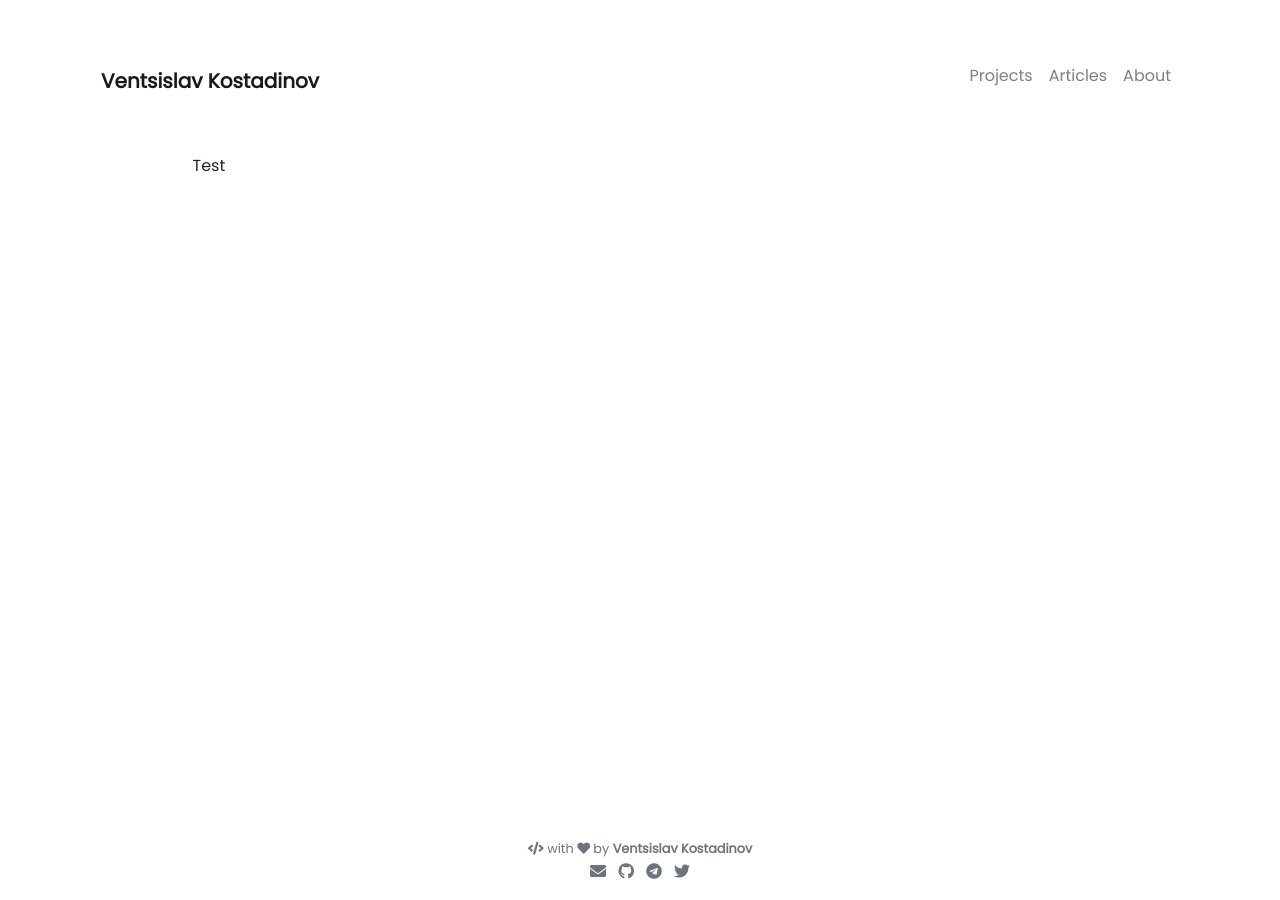
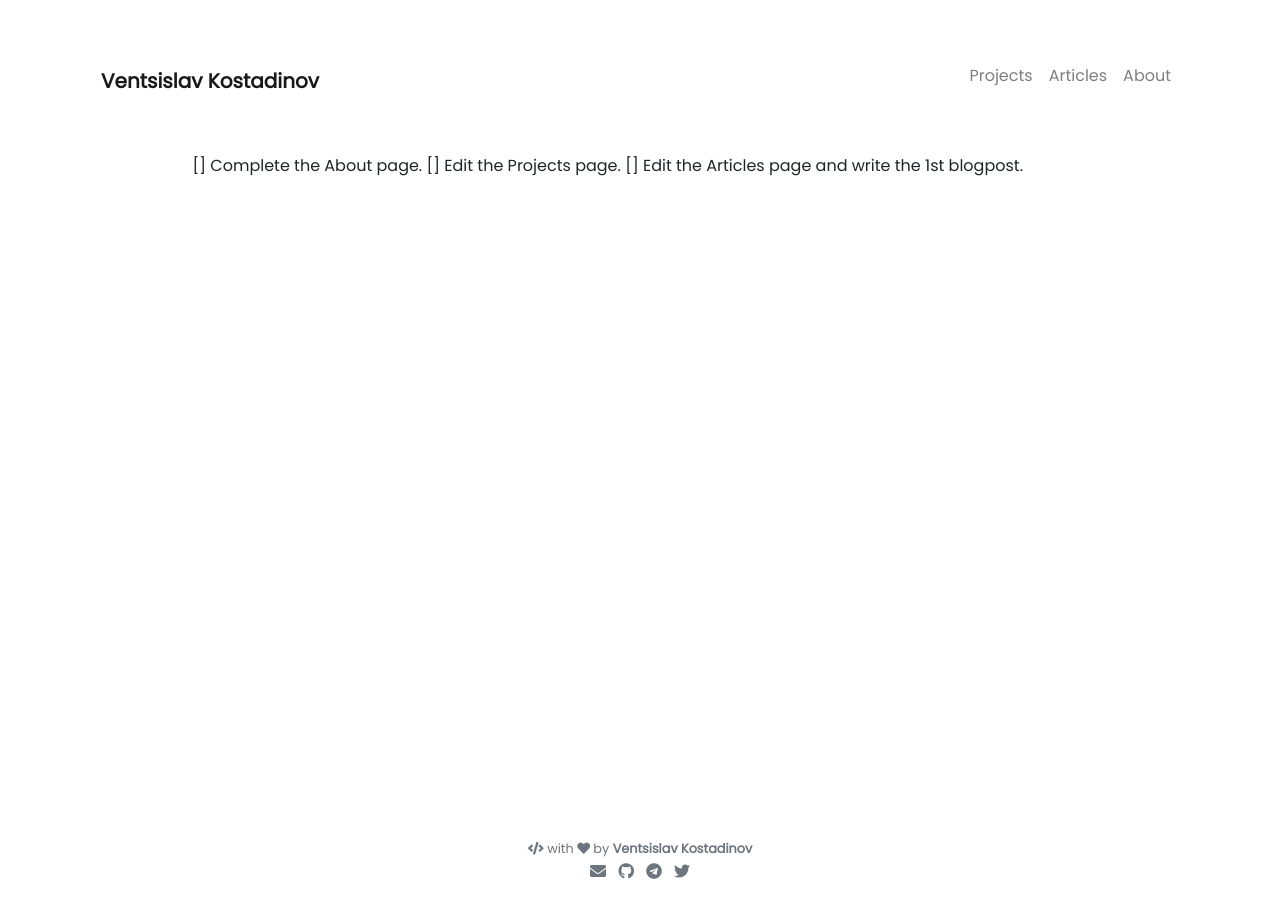
Before and after one commit to clappingmonkey/personal-site, a Jekyll site: the page built from TODO.md, in a window 1280 px wide. Built offline with Jekyll 4.4.1, drawn with Linux system fonts in a browser that asks for light colours; nearby versions of some CDN libraries; our own code applies the rules of GitHub Pages for plain Markdown files.

Commit message:
edited the TODO file and make README file

```diff
--- a/TODO.md
+++ b/TODO.md
@@ -1 +1,3 @@
-Test
+[] Complete the About page.
+[] Edit the Projects page.
+[] Edit the Articles page and write the 1st blogpost.
```
Also changed, not shown: README.md (added).
